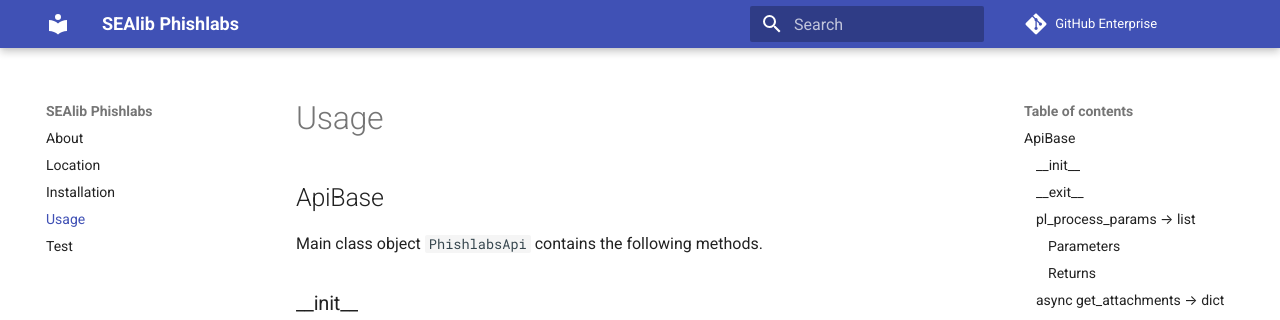
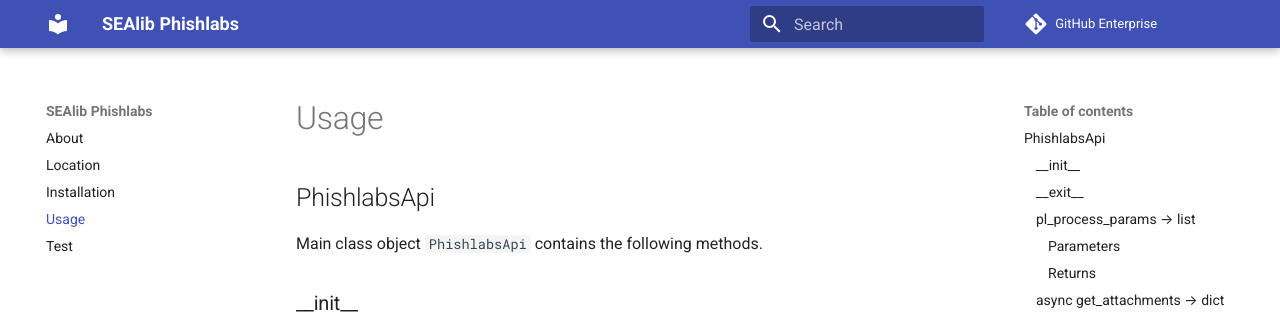
Before and after one commit to jerodg/53.phishlabs-api-client, an MkDocs documentation site: the page built from docs/use.md, in a window 1280 px wide and 900 px high. Shown: the top 320 px of the window. Built offline with MkDocs 1.6.1 and Material for MkDocs 9.7.7, drawn with Linux system fonts in a browser that asks for light colours.

Commit message:
Update use.md

```diff
--- a/docs/use.md
+++ b/docs/use.md
@@ -1,6 +1,6 @@
 # Usage
 
-## ApiBase
+## PhishlabsApi
 
 Main class object `PhishlabsApi` contains the following methods.
 
```
